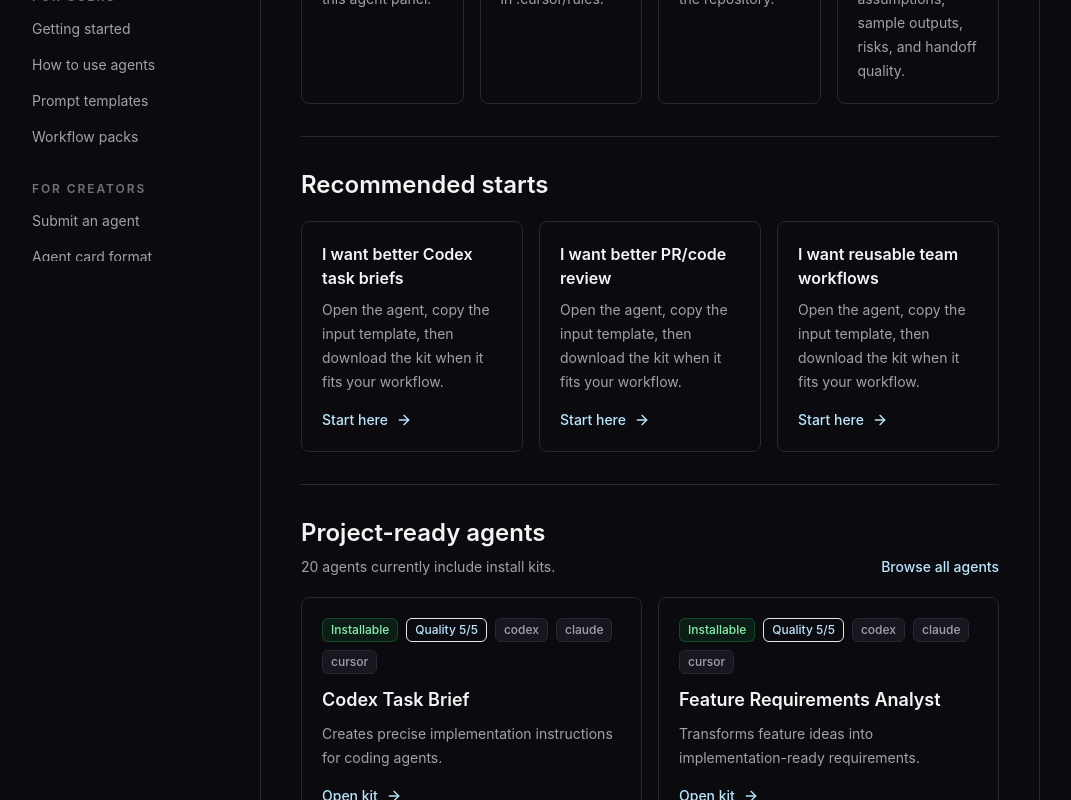
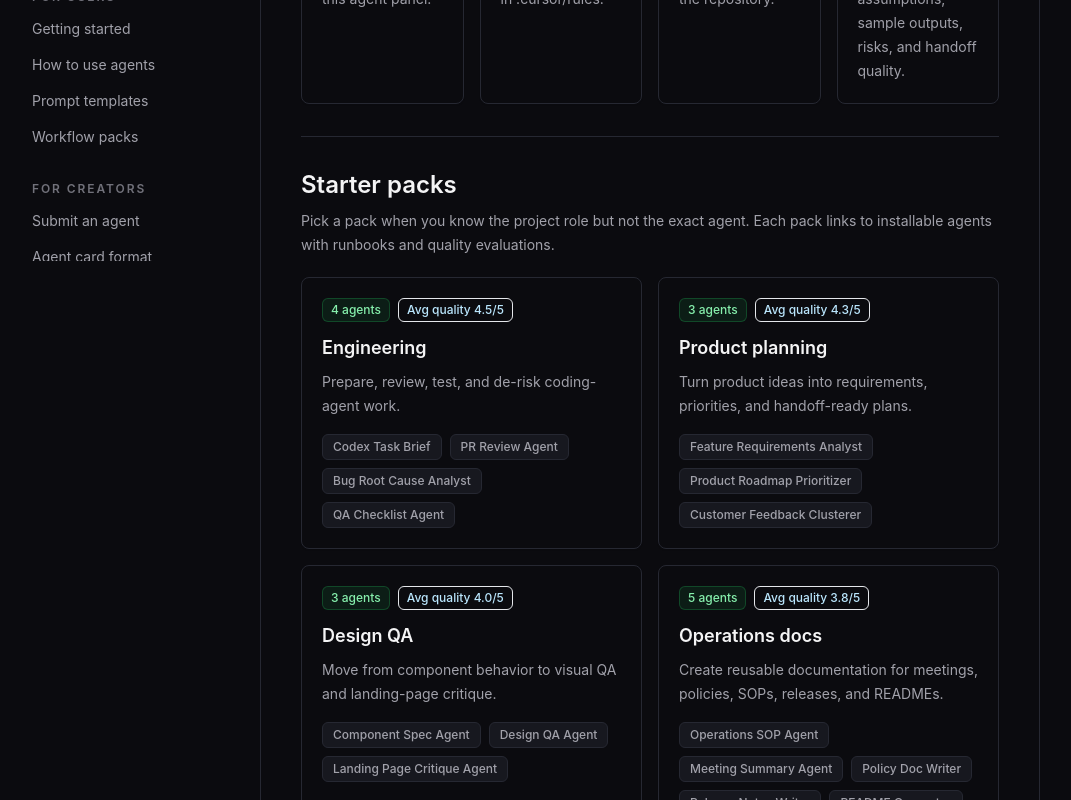
Before and after one commit to yohan-work/agentive, a Next.js app: page /install in a window 1280 px wide. Shown: the part 540-1340 px from the top of the page, without its empty margins (0-1071 px from the left). Built offline with nearby package versions, Linux system fonts and the light colour scheme.

Commit message:
feat: add install starter packs

```diff
--- a/src/app/install/page.tsx
+++ b/src/app/install/page.tsx
@@ -13,14 +13,38 @@
 const toc = [
   { title: "Install agents", href: "#install" },
   { title: "How it works", href: "#how-it-works" },
-  { title: "Recommended starts", href: "#recommended-starts" },
+  { title: "Starter packs", href: "#starter-packs" },
   { title: "Project-ready agents", href: "#project-ready" }
+];
+
+const starterPacks = [
+  {
+    name: "Engineering",
+    summary: "Prepare, review, test, and de-risk coding-agent work.",
+    slugs: ["codex-task-brief", "pr-review-agent", "bug-root-cause-analyst", "qa-checklist-agent"]
+  },
+  {
+    name: "Product planning",
+    summary: "Turn product ideas into requirements, priorities, and handoff-ready plans.",
+    slugs: ["feature-requirements-analyst", "product-roadmap-prioritizer", "customer-feedback-clusterer"]
+  },
+  {
+    name: "Design QA",
+    summary: "Move from component behavior to visual QA and landing-page critique.",
+    slugs: ["component-spec-agent", "design-qa-agent", "landing-page-critique-agent"]
+  },
+  {
+    name: "Operations docs",
+    summary: "Create reusable documentation for meetings, policies, SOPs, releases, and READMEs.",
+    slugs: ["operations-sop-agent", "meeting-summary-agent", "policy-doc-writer", "release-notes-writer", "readme-generator"]
+  }
 ];
 
 export default function InstallPage() {
   const installableAgents = agents
     .filter((agent) => agent.installTargets?.length)
     .sort((a, b) => (b.evaluation?.qualityScore ?? 0) - (a.evaluation?.qualityScore ?? 0) || a.name.localeCompare(b.name));
+  const agentsBySlug = new Map(installableAgents.map((agent) => [agent.slug, agent]));
 
   return (
     <AppShell toc={toc}>
@@ -57,24 +81,39 @@
         </div>
       </section>
 
-      <section id="recommended-starts" className="border-b border-line py-8">
-        <h2 className="text-2xl font-semibold text-primary">Recommended starts</h2>
-        <div className="mt-5 grid gap-4 md:grid-cols-3">
-          {[
-            ["I want better Codex task briefs", "codex-task-brief"],
-            ["I want better PR/code review", "pr-review-agent"],
-            ["I want reusable team workflows", "operations-sop-agent"]
-          ].map(([title, slug]) => (
-            <Link key={slug} href={`/agents/${slug}`}>
-              <Card className="h-full p-5">
-                <h3 className="font-semibold text-primary">{title}</h3>
-                <p className="mt-2 text-sm leading-6 text-secondary">Open the agent, copy the input template, then download the kit when it fits your workflow.</p>
-                <span className="mt-4 inline-flex items-center gap-2 text-sm font-medium text-sky-200">
-                  Start here <ArrowRight className="h-4 w-4" />
-                </span>
+      <section id="starter-packs" className="border-b border-line py-8">
+        <h2 className="text-2xl font-semibold text-primary">Starter packs</h2>
+        <p className="mt-2 max-w-3xl text-sm leading-6 text-secondary">
+          Pick a pack when you know the project role but not the exact agent. Each pack links to installable agents with runbooks and quality evaluations.
+        </p>
+        <div className="mt-5 grid gap-4 md:grid-cols-2">
+          {starterPacks.map((pack) => {
+            const packAgents = pack.slugs.map((slug) => agentsBySlug.get(slug)).filter((agent): agent is NonNullable<typeof agent> => Boolean(agent));
+            const averageQuality =
+              packAgents.reduce((total, agent) => total + (agent.evaluation?.qualityScore ?? 0), 0) / Math.max(packAgents.length, 1);
+
+            return (
+              <Card key={pack.name} className="h-full p-5">
+                <div className="mb-3 flex flex-wrap gap-2">
+                  <Badge tone="success">{packAgents.length} agents</Badge>
+                  <Badge tone="accent">Avg quality {averageQuality.toFixed(1)}/5</Badge>
+                </div>
+                <h3 className="text-lg font-semibold text-primary">{pack.name}</h3>
+                <p className="mt-2 text-sm leading-6 text-secondary">{pack.summary}</p>
+                <div className="mt-4 flex flex-wrap gap-2">
+                  {packAgents.map((agent) => (
+                    <Link
+                      key={agent.slug}
+                      href={`/agents/${agent.slug}`}
+                      className="rounded-md border border-line bg-elevated px-2.5 py-1 text-xs font-medium text-secondary transition hover:border-accent/35 hover:text-primary"
+                    >
+                      {agent.name}
+                    </Link>
+                  ))}
+                </div>
               </Card>
-            </Link>
-          ))}
+            );
+          })}
         </div>
       </section>
 
```
